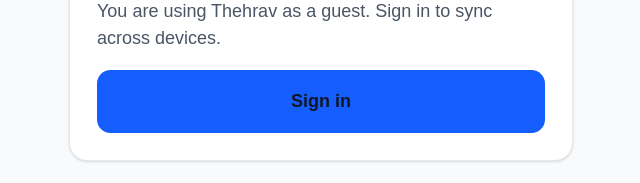
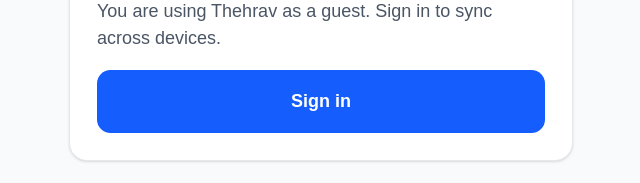
Before and after one commit to shravanib-debug/sangyan, a Next.js app: page /settings in a window 1280 px wide. Shown: the part 201-384 px from the top of the page, without its empty margins (319-959 px from the left). Built offline with nearby package versions, Linux system fonts and the light colour scheme; no server answers.

Commit message:
fix: make local verification portable and accessible

```diff
--- a/package.json
+++ b/package.json
@@ -13,7 +13,7 @@
   },
   "scripts": {
     "dev": "next dev",
-    "build": "next build && node scripts/generate-sw.mjs",
+    "build": "next build --webpack && node scripts/generate-sw.mjs",
     "start": "next start",
     "lint": "eslint . --max-warnings=0",
     "format": "prettier --write .",
@@ -71,7 +71,6 @@
     "fast-check": "4.10.2",
     "jsdom": "30.1.1",
     "lightningcss": "1.33.0",
-    "lightningcss-win32-x64-msvc": "1.33.0",
     "prettier": "3.9.9",
     "supabase": "2.119.0",
     "tailwindcss": "4.3.3",
--- a/src/features/settings/settings-screen.tsx
+++ b/src/features/settings/settings-screen.tsx
@@ -169,7 +169,7 @@
       : null;
 
   return (
-    <div className="flex flex-col min-h-screen bg-gray-50 text-gray-900 px-6 py-12">
+    <main className="flex flex-col min-h-screen bg-gray-50 text-gray-900 px-6 py-12">
       <div className="max-w-md mx-auto w-full space-y-6">
         <h1 className="text-3xl font-bold">{t("settings.title")}</h1>
 
@@ -198,7 +198,11 @@
           ) : (
             <>
               <p className="text-gray-600">{t("settings.signedOut")}</p>
-              <Link href="/login" className="block text-center p-4 bg-blue-600 text-white rounded-xl font-bold">
+              <Link
+                href="/login"
+                className="block text-center p-4 bg-blue-600 rounded-xl font-bold"
+                style={{ color: "#ffffff" }}
+              >
                 {t("settings.signIn")}
               </Link>
             </>
@@ -326,6 +330,6 @@
           {t("common.backHome")}
         </Link>
       </div>
-    </div>
+    </main>
   );
 }
--- a/src/features/simulator/simulator-screen.tsx
+++ b/src/features/simulator/simulator-screen.tsx
@@ -43,7 +43,7 @@
   const lossPercentages = [5, 10, 20, 50, 75, 90, 100];
 
   return (
-    <div className="space-y-6 max-w-lg mx-auto pb-12">
+    <main className="space-y-6 max-w-lg mx-auto pb-12">
       <header>
         <h1 className="text-2xl font-black">{t("simulator.title")}</h1>
         <p className="text-gray-600 font-medium">{t("simulator.subtitle")}</p>
@@ -115,7 +115,7 @@
         </div>
       </section>
 
-      <p className="text-xs text-gray-500 px-2 font-medium">{t("simulator.disclaimer")}</p>
-    </div>
+      <p className="text-xs text-gray-600 px-2 font-medium">{t("simulator.disclaimer")}</p>
+    </main>
   );
 }
```
Also changed, not shown: 2 other files (tests, documents, lock files or other folders).
